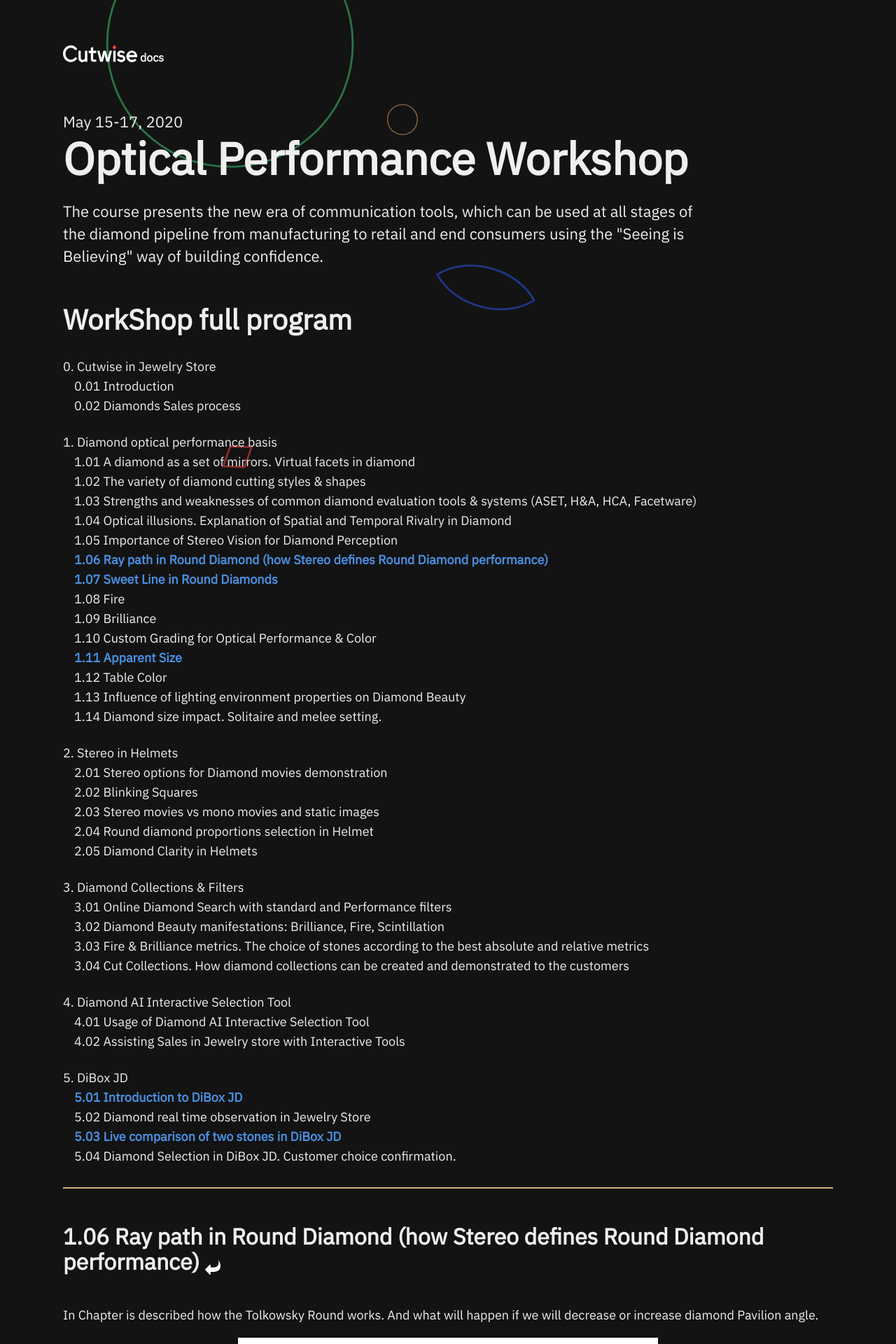
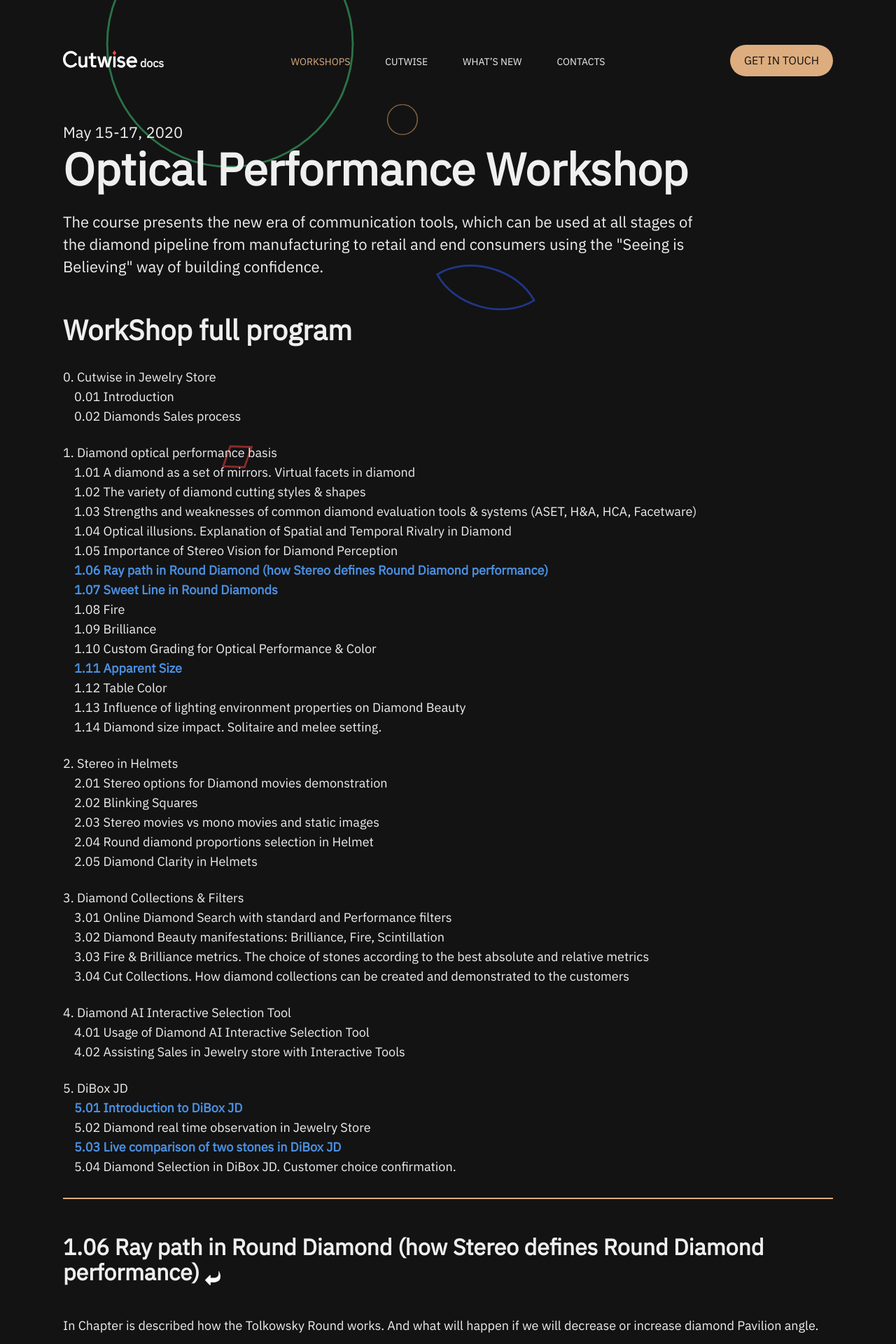
Before and after one commit to lutskanu/cutwise-docs, a Jekyll site: the page built from index.html, in a window 1280 px wide. Shown: the top 1920 px of the page at 70% size. Built offline with Jekyll 4.4.1, drawn with Linux system fonts in a browser that asks for light colours; nearby versions of some CDN libraries; the list of posts is cut into pages by our own code.

Commit message:
Add menu items to header (only desktop)

```diff
--- a/_data/settings.yml
+++ b/_data/settings.yml
@@ -10,6 +10,12 @@
   menu_items:
     - title: 'Workshops'
       url: '/'
+    - title: 'Cutwise'
+      url: 'https://cutwise.com/'
+    - title: 'What’s New'
+      url: 'https://octonus-teams.com/wiki/display/CUDO/Release+Notes'
+    - title: 'Contacts'
+      url: 'https://octonus-teams.com/wiki/display/CUDO/About+Cutwise+Team'
 
 footer_settings:
   logo_image:
--- a/_sass/_includes/_component__header.scss
+++ b/_sass/_includes/_component__header.scss
@@ -61,7 +61,7 @@
     padding: 64px 0;
 
     .wrap {
-      grid-template-columns: 1fr 1fr 1fr;
+      grid-template-columns: 1fr 2fr 1fr;
     }
 
     .header__menu {
@@ -78,7 +78,7 @@
 
     .header__menu,
     .header__cta {
-      display: none;
+      display: block;
     }
   }
 }
```
